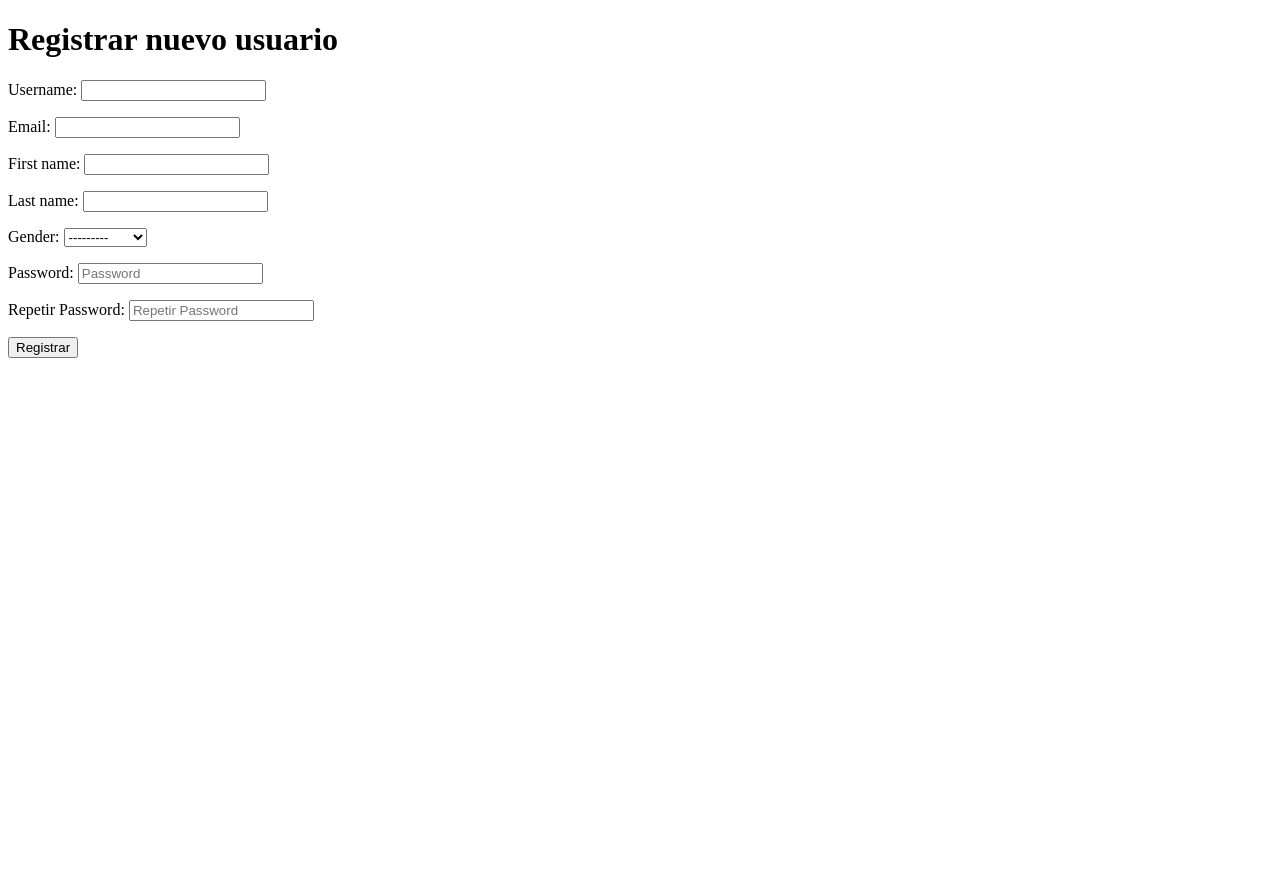
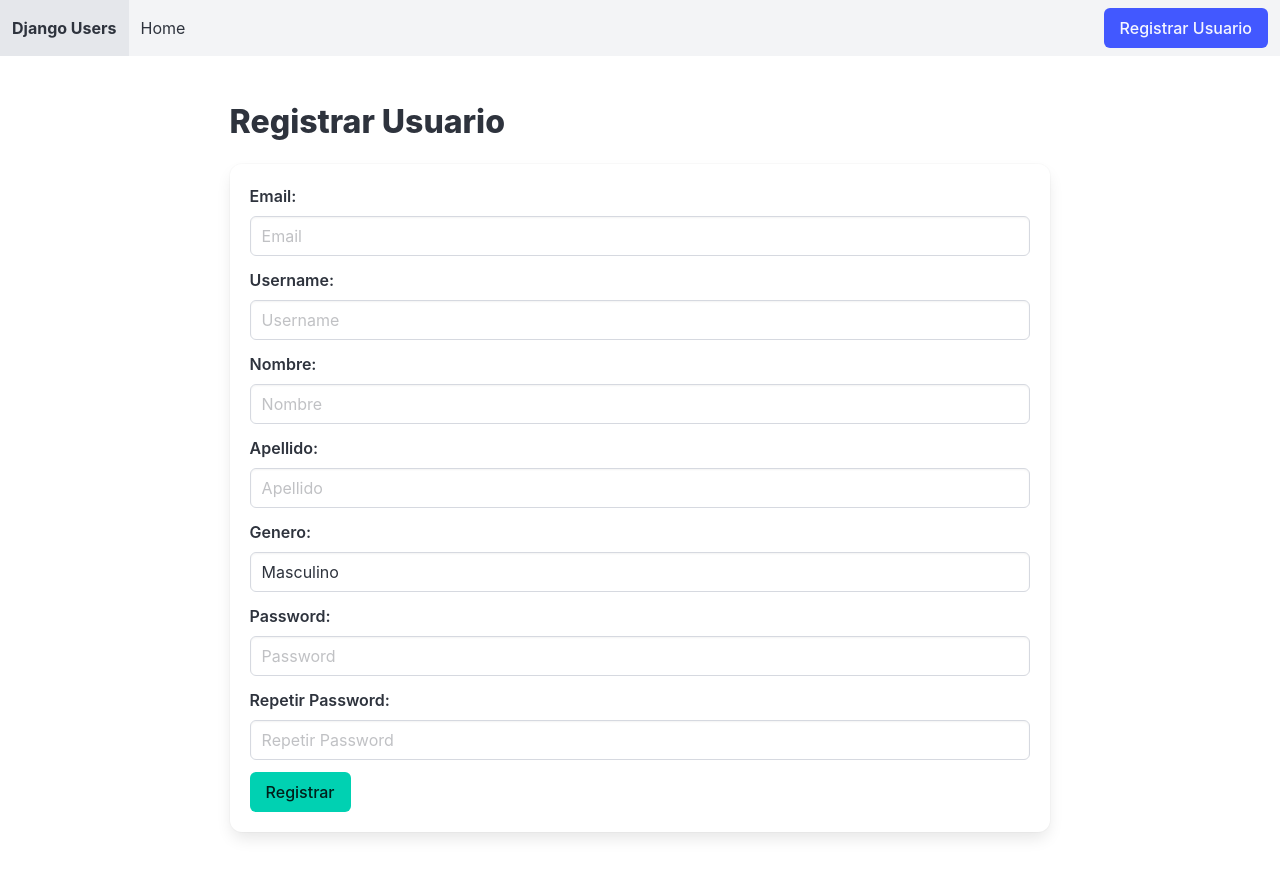
Before and after one commit to larturi/django-users, a Django app: page /register/ in a window 1280 px wide. Before the commit the page ends 358 px from the top, so only its background shows below. Run offline with Django 3.2, Linux system fonts and the light colour scheme; some libraries are stand-ins or nearby versions.

Commit message:
Add Bulma CSS and styled form register

```diff
--- a/usuarios/applications/users/forms.py
+++ b/usuarios/applications/users/forms.py
@@ -2,13 +2,77 @@ from django import forms
 from .models import User
 
 class UserRegisterForm(forms.ModelForm):
+
+    GENDER_CHOICES = (
+        ('M', 'Masculino'),
+        ('F', 'Femenino'),
+        ('O', 'Otro'),
+    )
+
+    email = forms.CharField(
+        label='Email',
+        required=True,
+        widget=forms.TextInput(
+            attrs={
+                'placeholder': 'Email',
+                'class': 'input'
+            }
+        )
+    )
+
+    username = forms.CharField(
+        label='Username',
+        required=True,
+        widget=forms.TextInput(
+            attrs={
+                'placeholder': 'Username',
+                'class': 'input'
+            }
+        )
+    )
+
+    first_name = forms.CharField(
+        label='Nombre',
+        required=True,
+        widget=forms.TextInput(
+            attrs={
+                'placeholder': 'Nombre',
+                'class': 'input'
+            }
+        )
+    )
+
+    last_name = forms.CharField(
+        label='Apellido',
+        required=True,
+        widget=forms.TextInput(
+            attrs={
+                'placeholder': 'Apellido',
+                'class': 'input'
+            }
+        )
+    )
+
+    gender = forms.CharField(
+        label='Genero',
+        required=True,
+        widget=forms.Select(
+            choices=GENDER_CHOICES,
+            attrs={
+                'placeholder': 'Genero',
+                'class': 'input'
+            }
+        )
+    )
+
 
     password1 = forms.CharField(
         label='Password',
         required=True,
         widget=forms.PasswordInput(
             attrs={
-                'placeholder': 'Password'
+                'placeholder': 'Password',
+                'class': 'input'
             }
         )
     )
@@ -18,7 +82,8 @@ class UserRegisterForm(forms.ModelForm):
         required=True,
         widget=forms.PasswordInput(
             attrs={
-                'placeholder': 'Repetir Password'
+                'placeholder': 'Repetir Password',
+                'class': 'input'
             }
         )
     )
@@ -26,7 +91,6 @@ class UserRegisterForm(forms.ModelForm):
     class Meta:
         model = User
         fields = (
-            'username',
             'email',
             'first_name',
             'last_name',
--- a/usuarios/templates/base.html
+++ b/usuarios/templates/base.html
@@ -0,0 +1,50 @@
+{% load static %}
+
+<!DOCTYPE html>
+<html lang="en">
+<head>
+    <meta charset="UTF-8">
+    <meta http-equiv="X-UA-Compatible" content="IE=edge">
+    <meta name="viewport" content="width=device-width, initial-scale=1.0">
+    <title>{% block title %}{% endblock title %}</title>
+
+    <link rel="stylesheet" href={% static 'css/bulma.min.css' %}>
+    <link rel="stylesheet" href={% static 'css/styles.css' %}>
+</head>
+<body>
+
+    <nav class="navbar is-light" role="navigation" aria-label="main navigation">
+        <div class="navbar-brand">
+            <a class="navbar-item" href="https://bulma.io">
+                <b>Django Users</b>
+            </a>
+        </div>
+
+        <div class="navbar-menu">
+            <div class="navbar-start">
+                <a class="navbar-item">
+                    Home
+                </a>
+            </div>
+
+            <div class="navbar-end">
+                <div class="navbar-item">
+                    <form>
+                        <div class="field has-addons">
+                            <div class="control">
+                                <button type="submit" class="button is-link">Registrar Usuario</button>
+                            </div>
+                        </div>
+                    </form>
+                </div>
+            </div>
+        </div>
+    </nav>
+
+    {% block content %}{% endblock content %}
+
+
+    <script defer src="https://use.fontawesome.com/releases/v5.3.1/js/all.js"></script>
+
+</body>
+</html>
--- a/usuarios/templates/users/register.html
+++ b/usuarios/templates/users/register.html
@@ -1,22 +1,78 @@
-<!DOCTYPE html>
-<html lang="en">
-<head>
-  <meta charset="UTF-8">
-  <meta http-equiv="X-UA-Compatible" content="IE=edge">
-  <meta name="viewport" content="width=device-width, initial-scale=1.0">
-  <title>Registrar Usuario</title>
-</head>
-<body>
+{% extends 'base.html' %}
 
-  <h1>Registrar nuevo usuario</h1>
+{% block title %} Django Users App {% endblock title %}
 
-  <form method="post">
-    {% csrf_token %}
+{% block content %}
+  <div class="container">
 
-    {{ form.as_p }}
-    <button type="submit">Registrar</button>
-  </form>
+    <div class="columns">
+      <div class="column"></div>
 
+      <div class="column is-four-fifths">
+        <section class="section">
 
-</body>
-</html>
+          <h1 class="title">Registrar Usuario</h1>
+
+          <form class="box" method="get">
+            {% csrf_token %}
+
+            <div class="field">
+              <label class="label">{{ form.email.label_tag }}</label>
+              <div class="control">
+                {{ form.email }}
+              </div>
+            </div>
+
+            <div class="field">
+              <label class="label">{{ form.username.label_tag }}</label>
+              <div class="control">
+                {{ form.username }}
+              </div>
+            </div>
+
+            <div class="field">
+              <label class="label">{{ form.first_name.label_tag }}</label>
+              <div class="control">
+                {{ form.first_name }}
+              </div>
+            </div>
+
+            <div class="field">
+              <label class="label">{{ form.last_name.label_tag }}</label>
+              <div class="control">
+                {{ form.last_name }}
+              </div>
+            </div>
+
+            <div class="field">
+              <label class="label">{{ form.gender.label_tag }}</label>
+              <div class="control">
+                {{ form.gender }}
+              </div>
+            </div>
+
+            <div class="field">
+              <label class="label">{{ form.password1.label_tag }}</label>
+              <div class="control">
+                {{ form.password1 }}
+              </div>
+            </div>
+
+            <div class="field">
+              <label class="label">{{ form.password2.label_tag }}</label>
+              <div class="control">
+                {{ form.password2 }}
+              </div>
+            </div>
+
+            <button class="button is-primary">Registrar</button>
+          </form>
+
+        </section>
+      </div>
+      <div class="column"></div>
+    </div>
+
+  </div>
+
+{% endblock content %}
```
Also changed, not shown: README.md, 4 other files.
